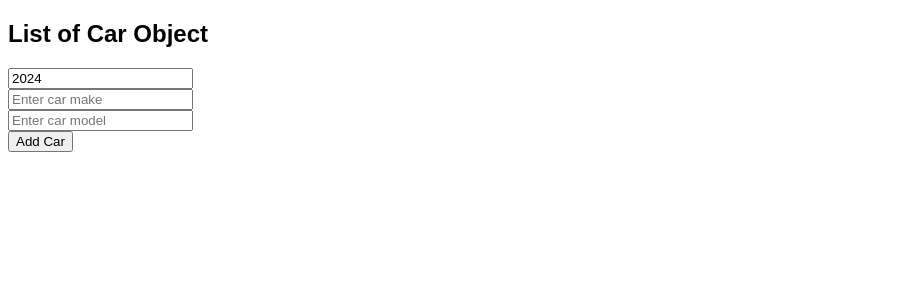
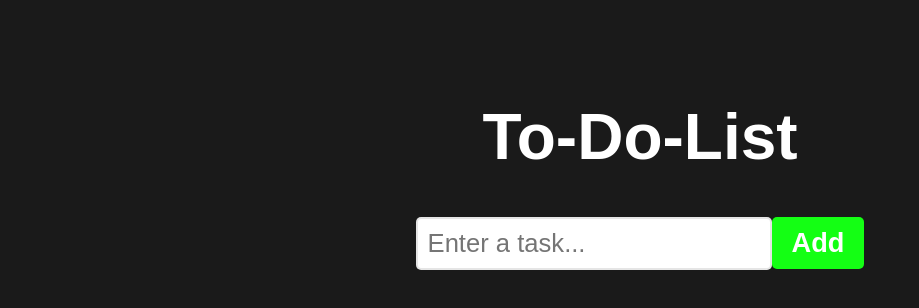
Before and after one commit to mulddang2/React-tutorial, a React (Vite) app: page / in a window 1280 px wide. Shown: the top 308 px of the page, without its empty margins (0-919 px from the left). Built offline with nearby package versions, Linux system fonts and the light colour scheme.

Commit message:
study: Build this React To-Do List app in 20 minutes! ☝
#14

```diff
--- a/src/App.jsx
+++ b/src/App.jsx
@@ -1,9 +1,9 @@
-import MyComponent from './MyComponent';
+import TodoList from './TodoList';
 
 function App() {
   return (
     <>
-      <MyComponent />
+      <TodoList />
     </>
   );
 }
--- /dev/null
+++ b/src/TodoList.jsx
@@ -0,0 +1,86 @@
+import { useState } from 'react';
+
+function TodoList() {
+  const [tasks, setTasks] = useState([]);
+  const [newTask, setNewTask] = useState('');
+
+  function handleInputChange(event) {
+    setNewTask(event.target.value);
+  }
+
+  function addTask() {
+    // trim 메서드 사용(문자열 양 끝의 공백을 제거) 한 후, 빈문자열이 아니여야 목록에 추가하기
+    if (newTask.trim() !== '') {
+      setTasks((t) => [...t, newTask]);
+      setNewTask('');
+    }
+  }
+
+  function deleteTask(index) {
+    const updatedTasks = tasks.filter((_, i) => i !== index);
+
+    setTasks(updatedTasks);
+  }
+
+  function moveTaskUp(index) {
+    if (index > 0) {
+      const updatedTasks = [...tasks];
+      // 배열 내 두 index 교환하기
+      [updatedTasks[index], updatedTasks[index - 1]] = [
+        updatedTasks[index - 1],
+        updatedTasks[index],
+      ];
+      // 교환한걸 전달
+      setTasks(updatedTasks);
+    }
+  }
+
+  function moveTaskDown(index) {
+    // 이미 맨 아래 있는 경우를 제외하고 아래로 이동
+    if (index < tasks.length - 1) {
+      const updatedTasks = [...tasks];
+
+      [updatedTasks[index], updatedTasks[index + 1]] = [
+        updatedTasks[index + 1],
+        updatedTasks[index],
+      ];
+
+      setTasks(updatedTasks);
+    }
+  }
+  return (
+    <div className='to-do-list'>
+      <h1>To-Do-List</h1>
+      <div>
+        <input
+          type='text'
+          placeholder='Enter a task...'
+          value={newTask}
+          onChange={handleInputChange}
+        />
+        <button className='add-button' onClick={addTask}>
+          Add
+        </button>
+      </div>
+
+      <ol>
+        {tasks.map((task, index) => (
+          <li key={index}>
+            <span className='text'>{task}</span>
+            <button className='delete-button' onClick={() => deleteTask(index)}>
+              Delete
+            </button>
+            <button className='move-button' onClick={() => moveTaskUp(index)}>
+              ☝
+            </button>
+            <button className='move-button' onClick={() => moveTaskDown(index)}>
+              👇
+            </button>
+          </li>
+        ))}
+      </ol>
+    </div>
+  );
+}
+
+export default TodoList;
--- a/src/index.css
+++ b/src/index.css
@@ -1,46 +1,84 @@
 body {
-  font-family: Arial, Helvetica, sans-serif;
+  background-color: hsl(0, 0%, 10%);
 }
 
-.color-picker-container {
+.to-do-list {
+  font-family: Arial, Helvetica, sans-serif;
+  text-align: center;
+  margin-top: 100px;
+}
+
+h1 {
+  font-size: 4rem;
+  color: #fff;
+}
+
+button {
+  font-size: 1.7rem;
+  font-weight: bold;
+  padding: 10px 20px;
+  color: #fff;
+  border: none;
+  border-radius: 5px;
+  cursor: pointer;
+  transition: background-color 0.5s ease;
+}
+
+.add-button {
+  background-color: hsl(120, 100%, 54%);
+}
+
+.add-button:hover {
+  background-color: hsl(120, 100%, 44%);
+}
+
+.delete-button {
+  background-color: hsl(0, 100%, 50%);
+}
+
+.delete-button:hover {
+  background-color: hsl(0, 100%, 40%);
+}
+
+.move-button {
+  background-color: hsl(207, 90%, 64%);
+}
+
+.move-button:hover {
+  background-color: hsl(207, 90%, 54%);
+}
+
+input[type='text'] {
+  font-size: 1.6rem;
+  padding: 10px;
+  border: 2px solid hsl(0, 0%, 80%, 0.5);
+  border-radius: 5px;
+  color: hsl(0, 0%, 0%, 0.5);
+}
+
+ol {
+  padding: 0;
+}
+
+li {
+  font-size: 2rem;
+  font-weight: bold;
+  padding: 15px;
+  background-color: hsl(0, 0%, 97%);
+  margin-bottom: 10px;
+  border: 3px solid hsl(0, 0%, 85%, 0.75);
+  border-radius: 5px;
   display: flex;
-  flex-direction: column;
   align-items: center;
 }
 
-h1 {
-  margin: 50px;
-  font-size: 3rem;
+.text {
+  flex: 1;
 }
 
-.color-display {
-  width: 300px;
-  height: 300px;
-  display: flex;
-  justify-content: center;
-  align-items: center;
-  border: 5px solid hsl(0, 0%, 80%);
-  border-radius: 25px;
-  margin-bottom: 25px;
-  transition: 0.25s ease;
+.delete-button,
+.move-button {
+  padding: 8px 12px;
+  font-size: 1.4rem;
+  margin-left: 10px;
 }
-
-.color-display {
-  color: hsl(0, 0%, 20%);
-  font-size: 2rem;
-  text-align: center;
-}
-
-label {
-  font-size: 1.5rem;
-  font-weight: bold;
-  margin-bottom: 10px;
-}
-
-input[type='color'] {
-  width: 75px;
-  height: 50px;
-  padding: 5px;
-  border-radius: 10px;
-  border: 3px solid hsl(0, 0%, 80%);
-}
```
